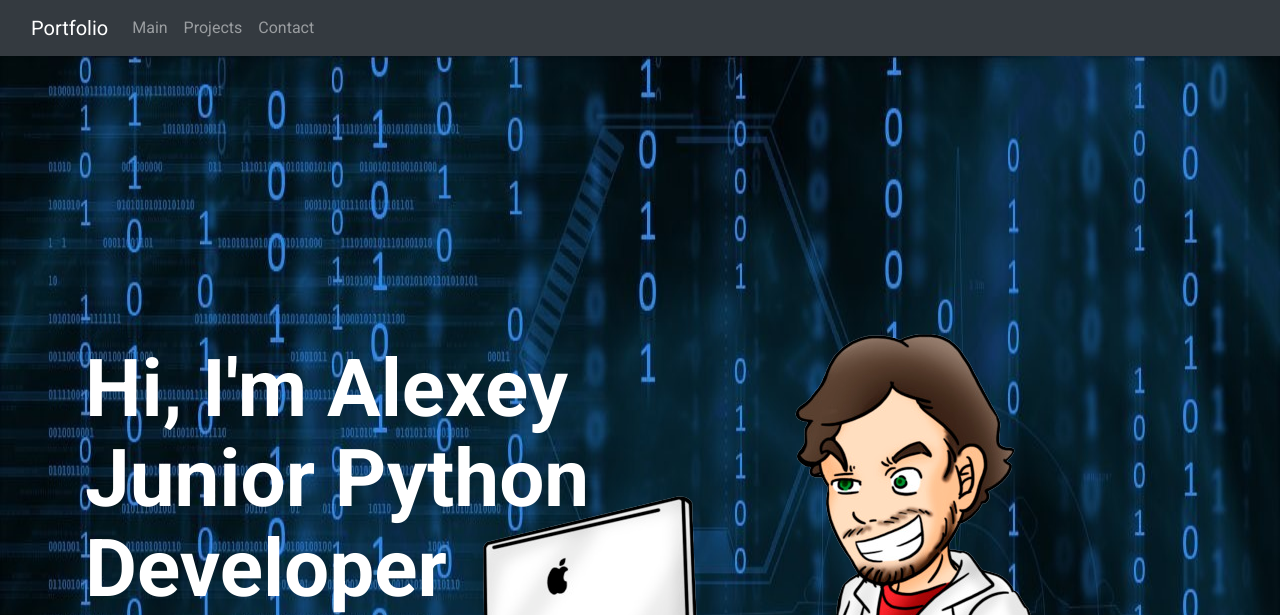
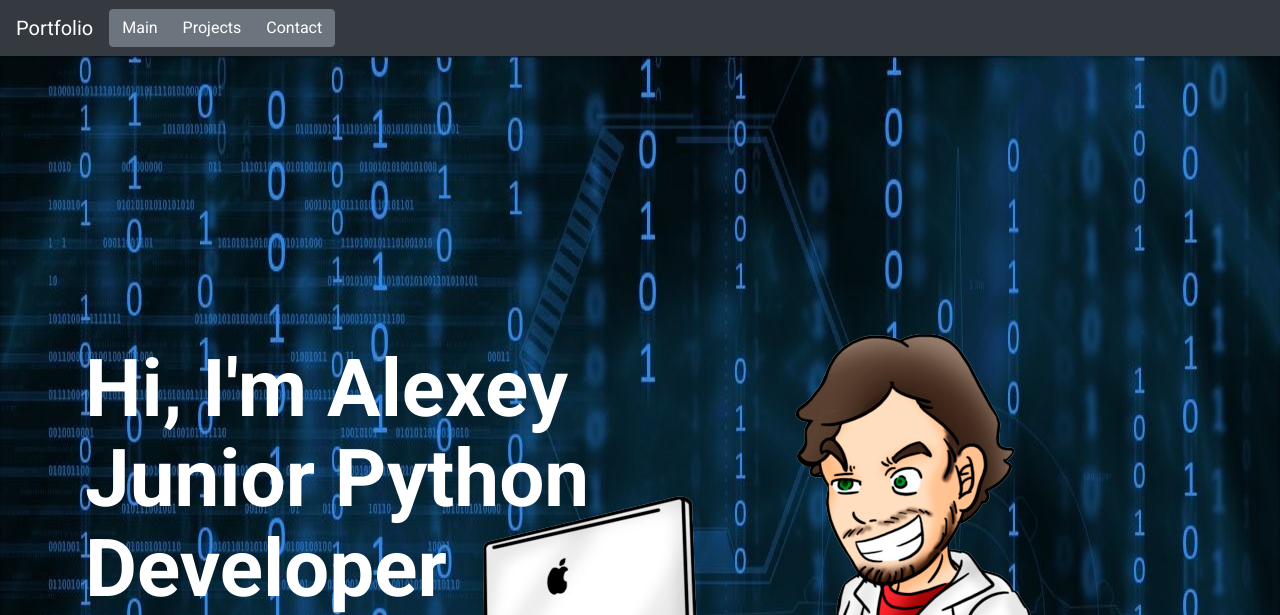
Before and after one commit to savboont/django-portfolio, a Django app: page / in a window 1280 px wide. Shown: the top 615 px of the page. Run offline with Django 4.2, Linux system fonts and the light colour scheme; data that the repository does not hold is empty; some libraries are stand-ins or nearby versions.

Commit message:
update header,html

```diff
--- a/home/templates/home/header.html
+++ b/home/templates/home/header.html
@@ -14,24 +14,11 @@
 </head>
 <body>
     <nav class="navbar sticky-top navbar-expand-lg navbar-dark bg-dark">
-        <div class="container-fluid">
-            <a class="navbar-brand" href="#">Portfolio</a>
-            <button class="navbar-toggler">
-                <span class="navbar-toggler-icon"></span>
-            </button>
-            <div class="collapse navbar-collapse" id="navbarSupportedContent">
-                <ul class="navbar-nav me-auto mb-2 mb-lg-0">
-                    <li class="nav-item">
-                        <a class="nav-link" aria-current="page" href="/">Main</a>
-                    </li>
-                    <li class="nav-item">
-                        <a class="nav-link" href="{% url 'projects' %}">Projects</a>
-                    </li>
-                    <li class="nav-item">
-                        <a class="nav-link" href="{% url 'contact' %}">Contact</a>
-                    </li>
-                </ul>
-            </div>
+        <a class="navbar-brand" href="#">Portfolio</a>
+        <div class="btn-group btn-group-toggle">
+            <a class="btn btn-secondary" href="/">Main</a>
+            <a class="btn btn-secondary" href="{% url 'projects' %}">Projects</a>
+            <a class="btn btn-secondary" href="{% url 'contact' %}">Contact</a>
         </div>
     </nav>
     {% block content %} {% endblock %}
```
